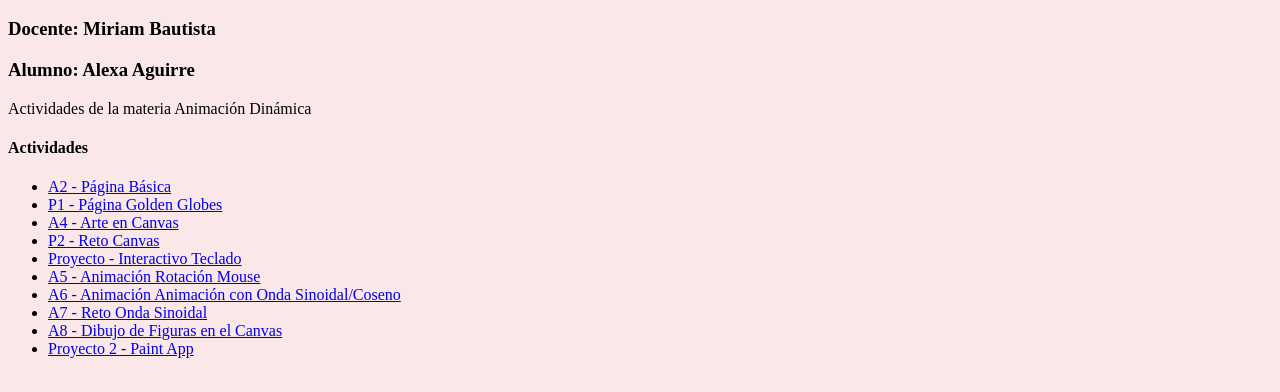
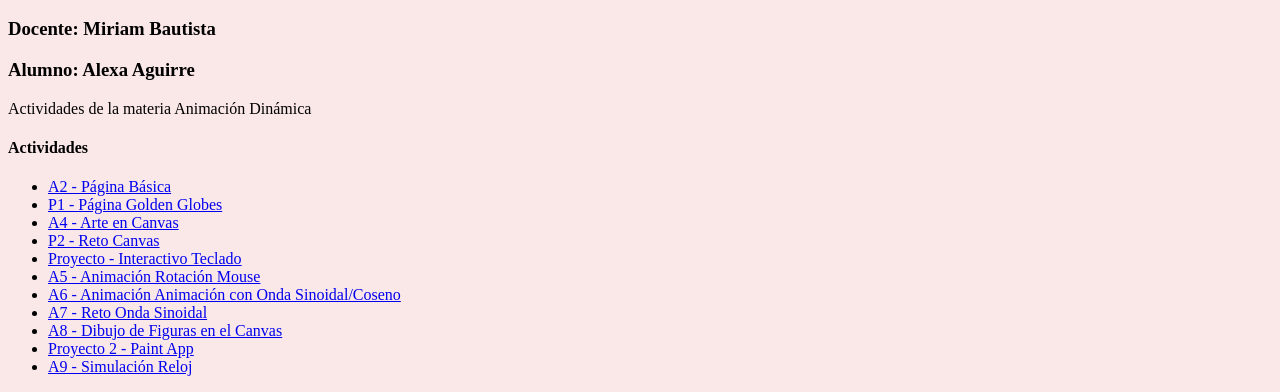
Before and after one commit to alexaaelani/alexaaelani.github.io, a plain HTML site: page index.html in a window 1280 px wide. Shown: the part 469-861 px from the top of the page. Drawn offline with Linux system fonts and the light colour scheme.

Commit message:
Update index.html

```diff
--- a/index.html
+++ b/index.html
@@ -31,6 +31,7 @@
   <li><a href="Actividades/Reto Onda Sinoidal/Estrellita.html">A7 - Reto Onda Sinoidal</a></li>
   <li><a href="Actividades/A8/Figuras2.html">A8 - Dibujo de Figuras en el Canvas</a></li>
   <li><a href="Actividades/Proyecto 2/Paint App.html">Proyecto 2 - Paint App</a></li>
+  <li><a href="Actividades/A9/Simulación Reloj.html">A9 - Simulación Reloj</a></li>
 </ul>
   </body>
 </html>
```
